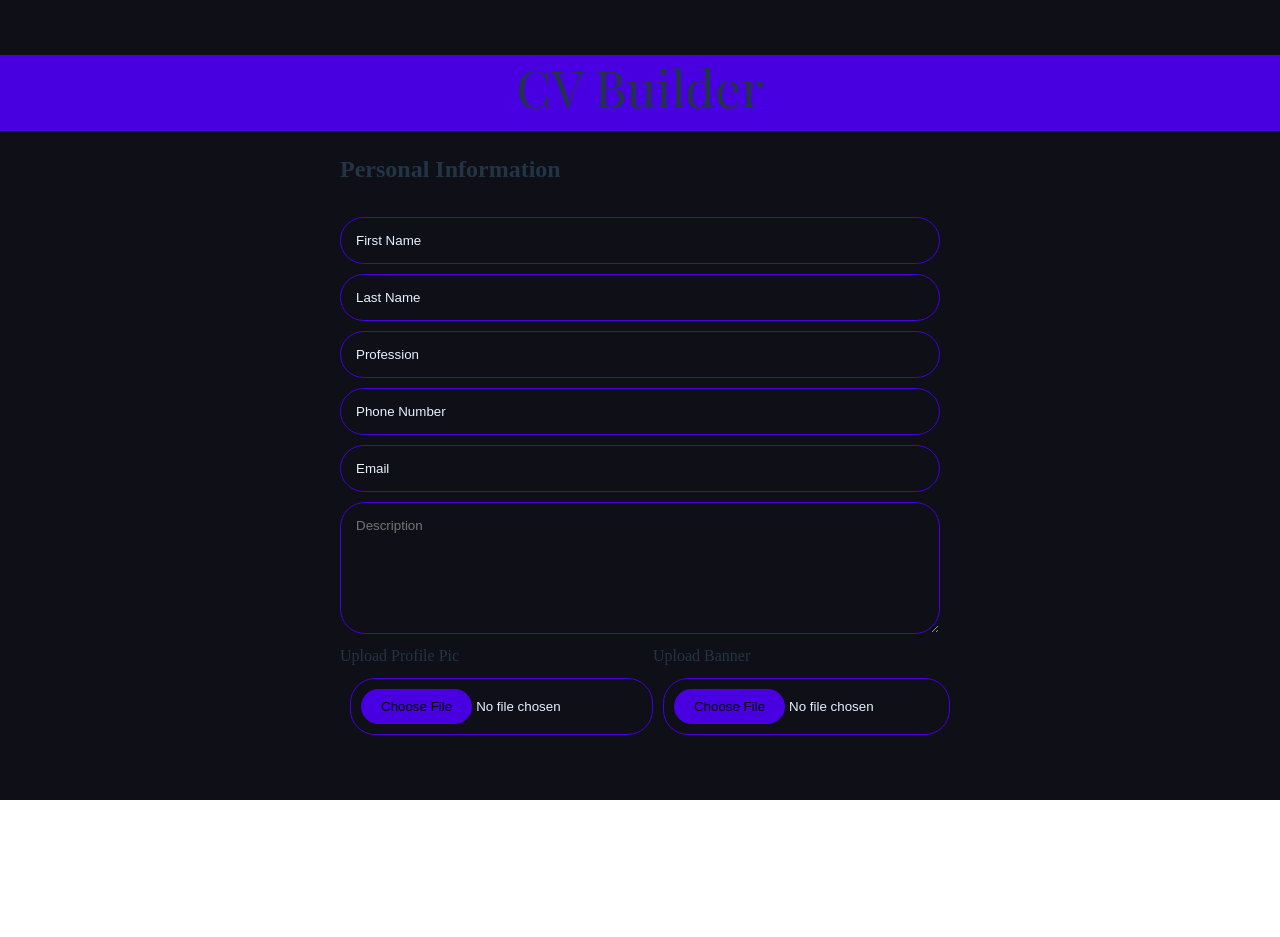
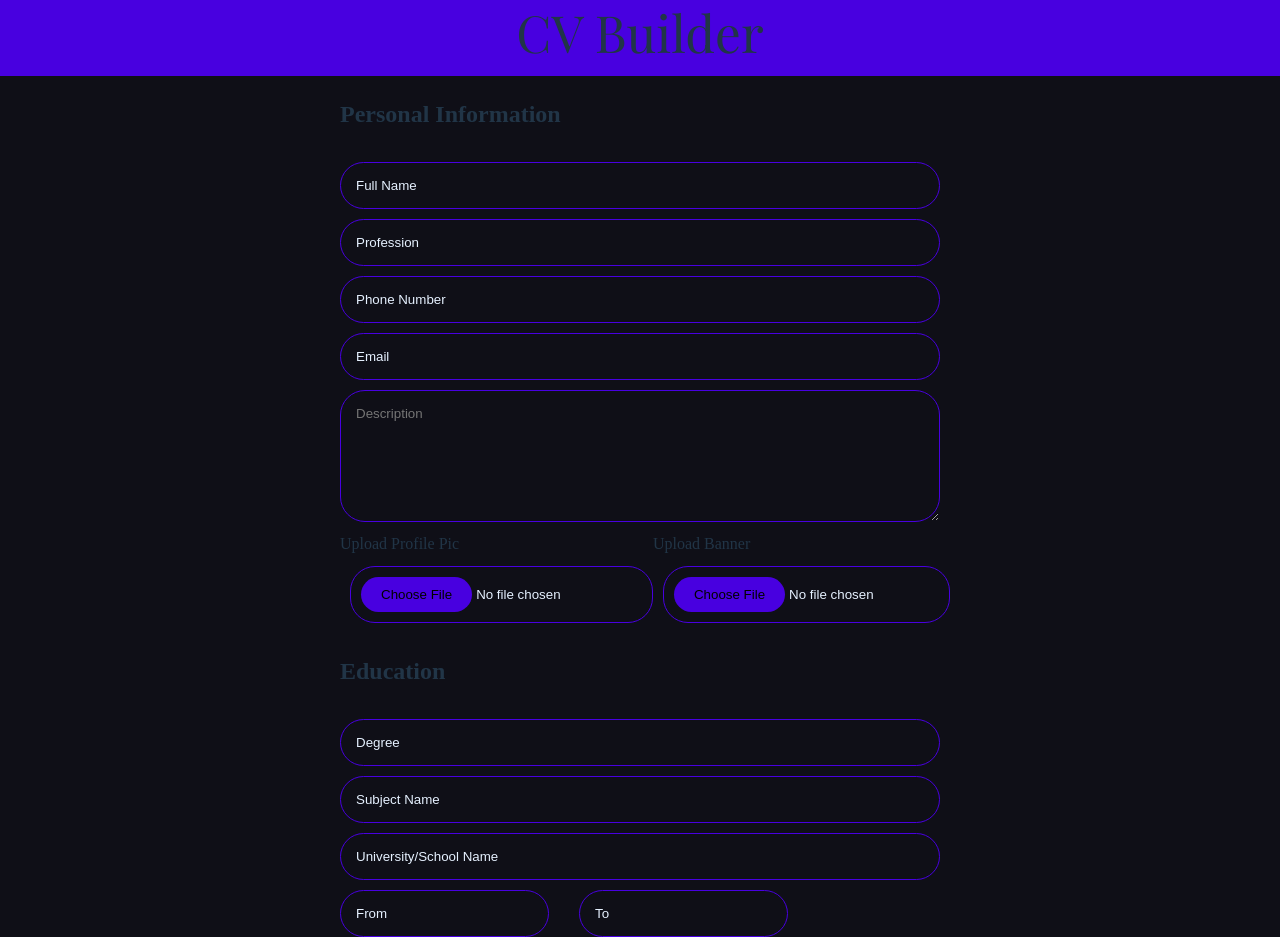
Before and after one commit to victorchrollo14/CV-APP-React, a React (Vite) app: page / in a window 1280 px wide. Before the commit the page ends 800 px from the top, so only its background shows below. Built offline with nearby package versions, Linux system fonts and the light colour scheme.

Commit message:
fix issue #2

```diff
--- /dev/null
+++ b/src/EducationSection.jsx
@@ -0,0 +1,17 @@
+import { Heading } from "./Heading";
+import { Input } from "./Input";
+
+export function EduSection() {
+  return (
+    <section className="form-sections edu-section">
+      <Heading>Education</Heading>
+      <Input>Degree </Input>
+      <Input>Subject Name</Input>
+      <Input>University/School Name</Input>
+      <div className="same-row">
+        <Input>From</Input>
+        <Input>To</Input>
+      </div>
+    </section>
+  );
+}
--- a/src/Form.jsx
+++ b/src/Form.jsx
@@ -1,3 +1,4 @@
+import { EduSection } from "./EducationSection";
 import { Heading } from "./Heading";
 import { ImageUpload } from "./ImageUpload";
 import { Input } from "./Input";
@@ -9,8 +10,7 @@ export function Form() {
         <form action="" className="form">
           <section className="Info-section form-sections">
             <Heading>Personal Information</Heading>
-            <Input>First Name</Input>
-            <Input>Last Name</Input>
+            <Input>Full Name</Input>
             <Input>Profession</Input>
             <Input>Phone Number</Input>
             <Input>Email</Input>
@@ -27,6 +27,7 @@ export function Form() {
               <ImageUpload>Upload Banner</ImageUpload>
             </div>
           </section>
+          <EduSection />
         </form>
       </div>
     </>
--- a/src/style.css
+++ b/src/style.css
@@ -170,3 +170,10 @@ input[type=file]::file-selector-button{
 .input[type=file]::file-selector-button:hover{
     background-color: var(--light-purple);
 }
+
+/* Education Section */
+.same-row{
+    display: flex;
+    justify-content: left;
+    gap: 30px;
+}
```
